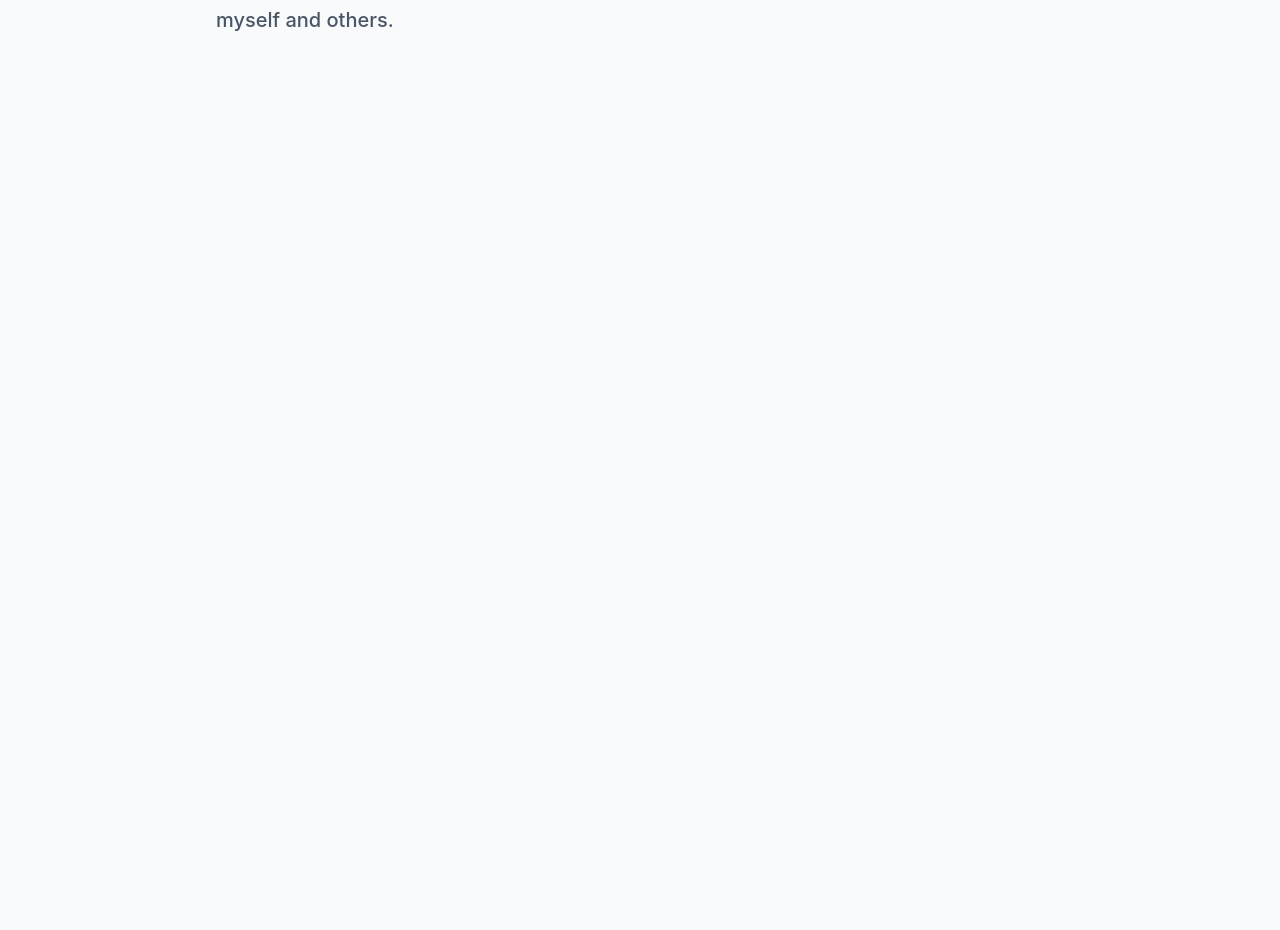
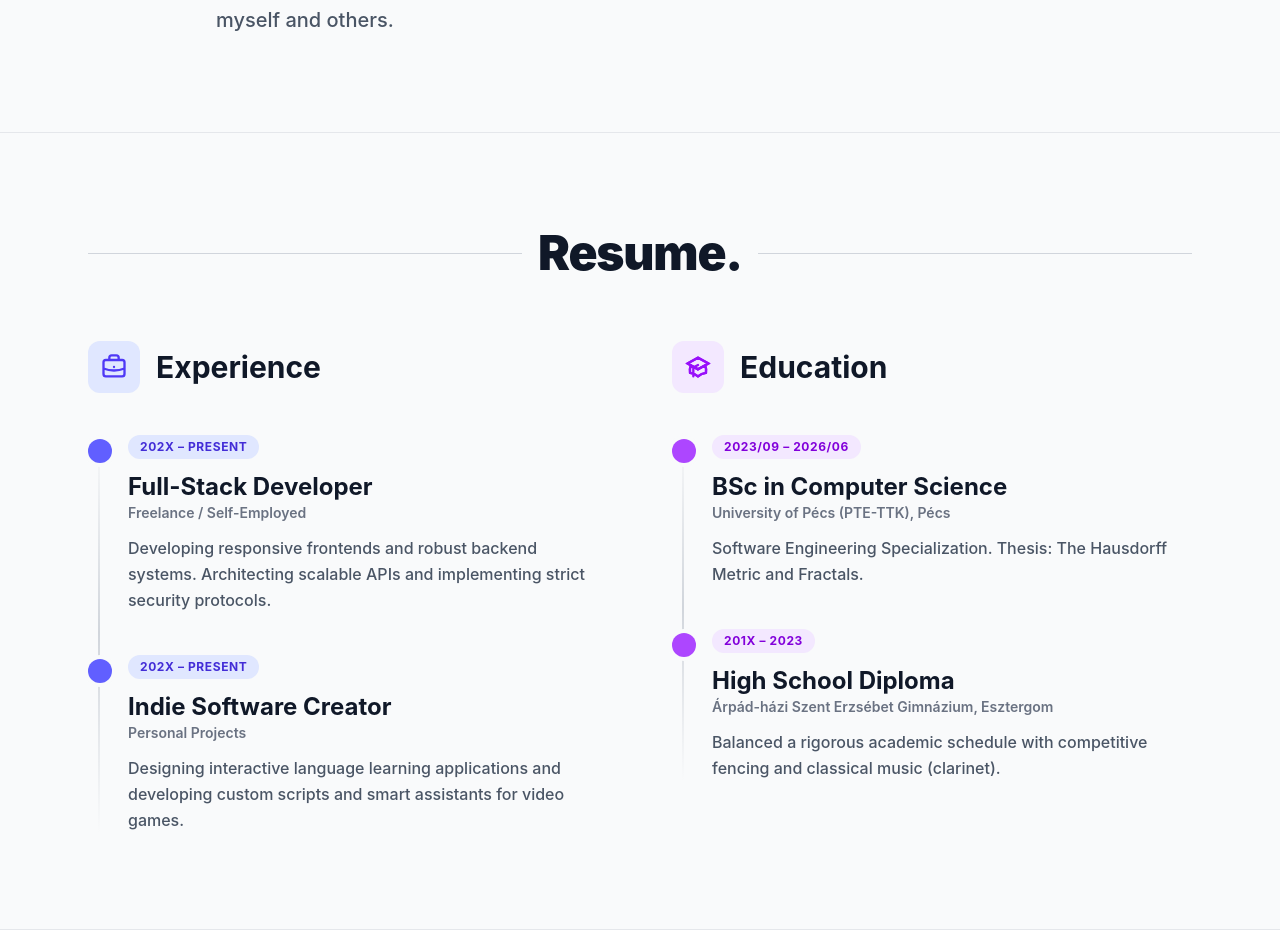
Before and after one commit to H3AD5H0TPlay/portfolio, a React (Vite) app: page / in a window 1280 px wide. Shown: the part 2321-3251 px from the top of the page. Before the commit the page ends 2453 px from the top, so only its background shows below. Built offline with nearby package versions, Linux system fonts and the light colour scheme.

Commit message:
feat: add beautiful Resume timeline with Experience and Education

```diff
--- a/src/App.tsx
+++ b/src/App.tsx
@@ -1,6 +1,7 @@
 import Navbar from './components/Navbar';
 import Hero from './components/Hero';
 import MyStory from './components/MyStory';
+import Resume from './components/Resume';
 
 function App() {
   return (
@@ -10,9 +11,10 @@ function App() {
       {/* Spacer for fixed navbar */}
       <div className="h-20"></div>
 
-      <main className="max-w-7xl mx-auto px-6">
+      <main className="w-full">
         <Hero />
         <MyStory />
+        <Resume />
       </main>
     </div>
   );
--- a/src/components/Hero.tsx
+++ b/src/components/Hero.tsx
@@ -1,6 +1,6 @@
 export default function Hero() {
   return (
-    <section id="home" className="min-h-[85vh] flex flex-col items-center justify-center text-center pt-10 pb-20">
+    <section id="home" className="min-h-[85vh] w-full px-6 flex flex-col items-center justify-center text-center pt-10 pb-20">
 
       {/* Profile Image Placeholder */}
       <div className="relative w-36 h-36 md:w-44 md:h-44 mb-8 group">
--- /dev/null
+++ b/src/components/Resume.tsx
@@ -0,0 +1,101 @@
+export default function Resume() {
+  const education = [
+    {
+      period: "2023/09 – 2026/06",
+      degree: "BSc in Computer Science",
+      institution: "University of Pécs (PTE-TTK), Pécs",
+      details: "Software Engineering Specialization. Thesis: The Hausdorff Metric and Fractals."
+    },
+    {
+      period: "201X – 2023",
+      degree: "High School Diploma",
+      institution: "Árpád-házi Szent Erzsébet Gimnázium, Esztergom",
+      details: "Balanced a rigorous academic schedule with competitive fencing and classical music (clarinet)."
+    }
+  ];
+
+  const experience = [
+    {
+      period: "202X – Present",
+      role: "Full-Stack Developer",
+      company: "Freelance / Self-Employed",
+      details: "Developing responsive frontends and robust backend systems. Architecting scalable APIs and implementing strict security protocols."
+    },
+    {
+      period: "202X – Present",
+      role: "Indie Software Creator",
+      company: "Personal Projects",
+      details: "Designing interactive language learning applications and developing custom scripts and smart assistants for video games."
+    }
+  ];
+
+  return (
+    <section id="resume" className="py-24 bg-gray-50 dark:bg-[#111] relative border-y border-gray-200 dark:border-white/5">
+      <div className="max-w-6xl mx-auto px-6">
+
+        {/* Section Header */}
+        <div className="flex items-center space-x-4 mb-16">
+          <div className="h-px bg-gray-300 dark:bg-white/10 flex-1"></div>
+          <h2 className="text-3xl md:text-5xl font-black tracking-tight text-gray-900 dark:text-white">
+            Resume.
+          </h2>
+          <div className="h-px bg-gray-300 dark:bg-white/10 flex-1"></div>
+        </div>
+
+        <div className="grid md:grid-cols-2 gap-16">
+
+          {/* Experience Column */}
+          <div>
+            <div className="flex items-center space-x-4 mb-10">
+              <div className="p-3 bg-indigo-100 dark:bg-indigo-500/20 rounded-xl text-indigo-600 dark:text-indigo-400">
+                <svg xmlns="http://www.w3.org/2000/svg" className="h-7 w-7" fill="none" viewBox="0 0 24 24" stroke="currentColor" strokeWidth={2}>
+                  <path strokeLinecap="round" strokeLinejoin="round" d="M21 13.255A23.931 23.931 0 0112 15c-3.183 0-6.22-.62-9-1.745M16 6V4a2 2 0 00-2-2h-4a2 2 0 00-2 2v2m4 6h.01M5 20h14a2 2 0 002-2V8a2 2 0 00-2-2H5a2 2 0 00-2 2v10a2 2 0 002 2z" />
+                </svg>
+              </div>
+              <h3 className="text-3xl font-bold text-gray-900 dark:text-white">Experience</h3>
+            </div>
+
+            <div className="space-y-10 relative before:absolute before:inset-0 before:ml-[11px] before:-translate-x-px before:h-full before:w-0.5 before:bg-gradient-to-b before:from-transparent before:via-gray-300 dark:before:via-white/10 before:to-transparent">
+              {experience.map((exp, idx) => (
+                <div key={idx} className="relative pl-10">
+                  <div className="absolute left-0 top-1.5 h-6 w-6 rounded-full bg-indigo-500 ring-4 ring-gray-50 dark:ring-[#111] shadow-sm"></div>
+                  <span className="inline-block px-3 py-1 bg-indigo-100 dark:bg-indigo-500/20 text-indigo-700 dark:text-indigo-300 text-xs font-bold rounded-full uppercase tracking-wider mb-2">{exp.period}</span>
+                  <h4 className="text-xl md:text-2xl font-bold text-gray-900 dark:text-white mt-1">{exp.role}</h4>
+                  <span className="text-sm font-semibold text-gray-500 dark:text-gray-400 block mb-3">{exp.company}</span>
+                  <p className="text-gray-600 dark:text-gray-400 leading-relaxed font-medium">{exp.details}</p>
+                </div>
+              ))}
+            </div>
+          </div>
+
+          {/* Education Column */}
+          <div>
+            <div className="flex items-center space-x-4 mb-10">
+              <div className="p-3 bg-purple-100 dark:bg-purple-500/20 rounded-xl text-purple-600 dark:text-purple-400">
+                <svg xmlns="http://www.w3.org/2000/svg" className="h-7 w-7" fill="none" viewBox="0 0 24 24" stroke="currentColor" strokeWidth={2}>
+                  <path d="M12 14l9-5-9-5-9 5 9 5z" />
+                  <path d="M12 14l6.16-3.422a12.083 12.083 0 01.665 6.479A11.952 11.952 0 0012 20.055a11.952 11.952 0 00-6.824-2.998 12.078 12.078 0 01.665-6.479L12 14z" />
+                  <path strokeLinecap="round" strokeLinejoin="round" d="M12 14l9-5-9-5-9 5 9 5zm0 0l6.16-3.422a12.083 12.083 0 01.665 6.479A11.952 11.952 0 0012 20.055a11.952 11.952 0 00-6.824-2.998 12.078 12.078 0 01.665-6.479L12 14zm-4 6v-7.5l4-2.222" />
+                </svg>
+              </div>
+              <h3 className="text-3xl font-bold text-gray-900 dark:text-white">Education</h3>
+            </div>
+
+            <div className="space-y-10 relative before:absolute before:inset-0 before:ml-[11px] before:-translate-x-px before:h-full before:w-0.5 before:bg-gradient-to-b before:from-transparent before:via-gray-300 dark:before:via-white/10 before:to-transparent">
+              {education.map((edu, idx) => (
+                <div key={idx} className="relative pl-10">
+                  <div className="absolute left-0 top-1.5 h-6 w-6 rounded-full bg-purple-500 ring-4 ring-gray-50 dark:ring-[#111] shadow-sm"></div>
+                  <span className="inline-block px-3 py-1 bg-purple-100 dark:bg-purple-500/20 text-purple-700 dark:text-purple-300 text-xs font-bold rounded-full uppercase tracking-wider mb-2">{edu.period}</span>
+                  <h4 className="text-xl md:text-2xl font-bold text-gray-900 dark:text-white mt-1">{edu.degree}</h4>
+                  <span className="text-sm font-semibold text-gray-500 dark:text-gray-400 block mb-3">{edu.institution}</span>
+                  <p className="text-gray-600 dark:text-gray-400 leading-relaxed font-medium">{edu.details}</p>
+                </div>
+              ))}
+            </div>
+          </div>
+
+        </div>
+      </div>
+    </section>
+  );
+}
```
